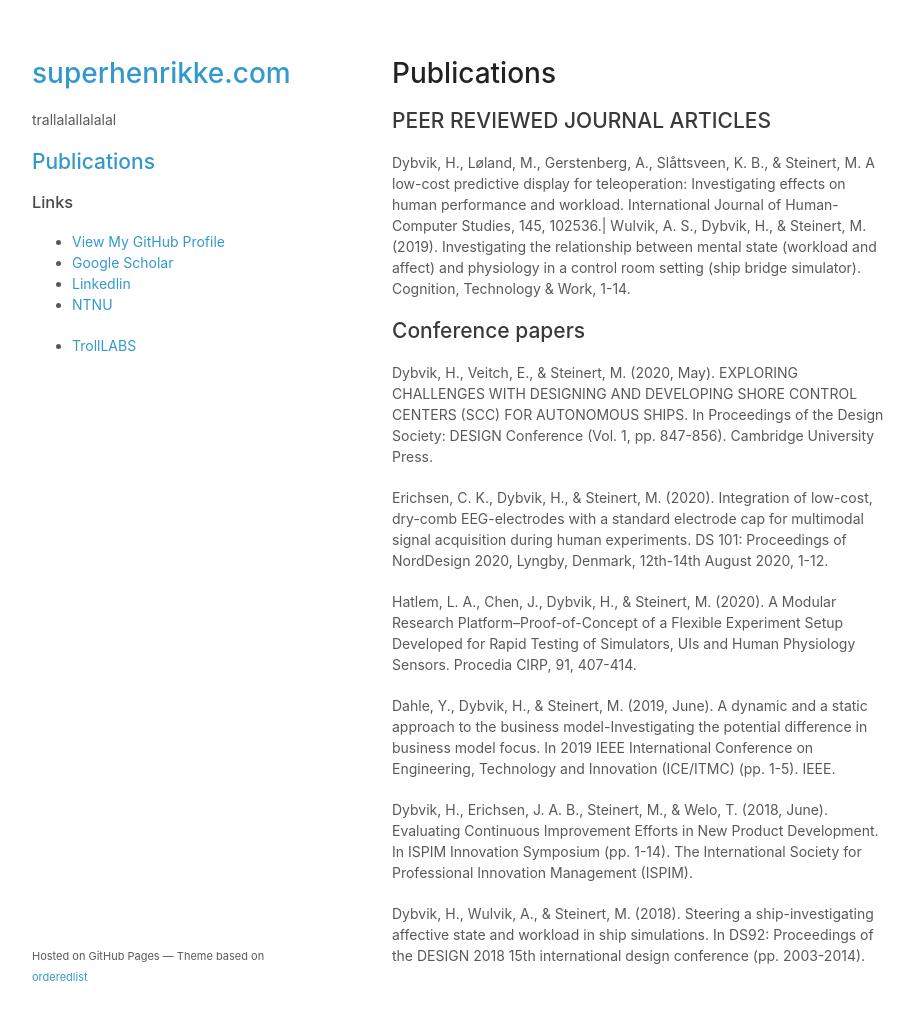
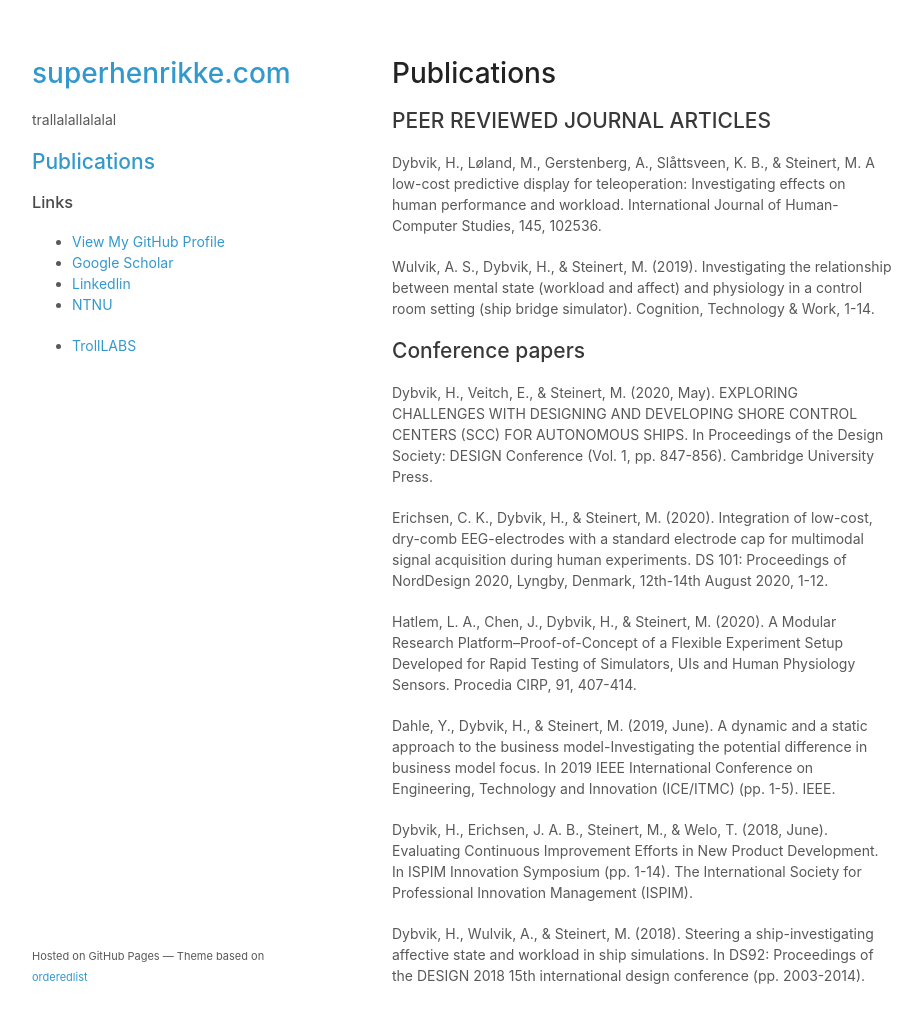
Before and after one commit to superhenrikke/superhenrikke.github.io, a Jekyll site: the page built from publications.md, in a window 1280 px wide and 1056 px high. Shown: the top 1023 px of the window, without its empty margins (178-1100 px from the left). Built offline with Jekyll 4.4.1, drawn with Linux system fonts in a browser that asks for light colours; our own code applies the rules of GitHub Pages for plain Markdown files; a script that is not in the unit is left out.

```diff
--- a/publications.md
+++ b/publications.md
@@ -2,7 +2,8 @@
 
 ## PEER REVIEWED JOURNAL ARTICLES
 
-Dybvik, H., Løland, M., Gerstenberg, A., Slåttsveen, K. B., & Steinert, M. A low-cost predictive display for teleoperation: Investigating effects on human performance and workload. International Journal of Human-Computer Studies, 145, 102536.|
+Dybvik, H., Løland, M., Gerstenberg, A., Slåttsveen, K. B., & Steinert, M. A low-cost predictive display for teleoperation: Investigating effects on human performance and workload. International Journal of Human-Computer Studies, 145, 102536.
+
 Wulvik, A. S., Dybvik, H., & Steinert, M. (2019). Investigating the relationship between mental state (workload and affect) and physiology in a control room setting (ship bridge simulator). Cognition, Technology & Work, 1-14.
 
 
```
